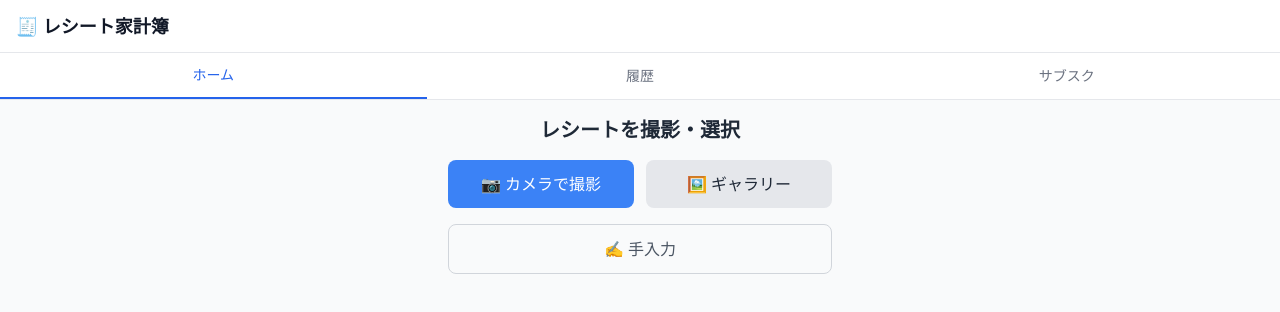
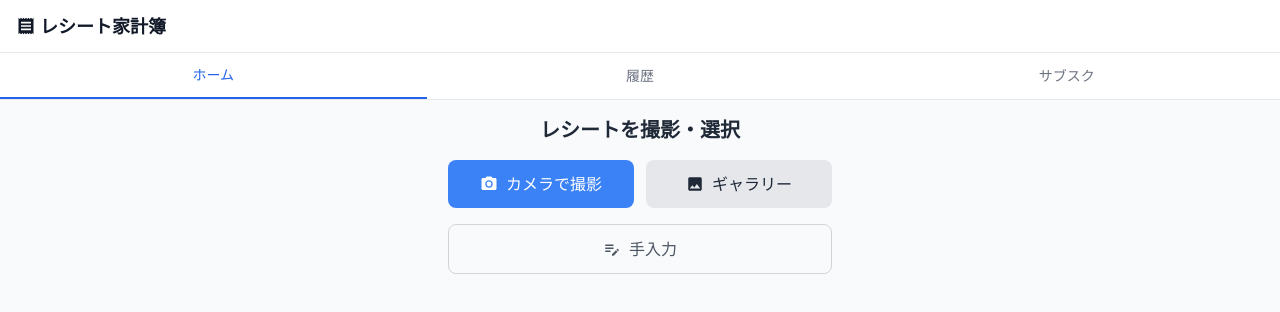
Before and after one commit to qqqlq/receipt-kakeibo, a React (Vite) app: page / in a window 1280 px wide. Shown: the top 312 px of the page. Built offline with nearby package versions, Linux system fonts and the light colour scheme.

Commit message:
絵文字を react-icons（MdシリーズSVGアイコン）に置き換え

```diff
--- a/package.json
+++ b/package.json
@@ -13,7 +13,8 @@
   "dependencies": {
     "heic2any": "^0.0.4",
     "react": "^18.3.1",
-    "react-dom": "^18.3.1"
+    "react-dom": "^18.3.1",
+    "react-icons": "^5.6.0"
   },
   "devDependencies": {
     "@vitejs/plugin-react": "^4.3.4",
--- a/src/App.jsx
+++ b/src/App.jsx
@@ -1,4 +1,5 @@
 import { useState, useCallback } from 'react'
+import { MdReceipt, MdCheckCircle } from 'react-icons/md'
 import { ReceiptUploader } from './components/ReceiptUploader.jsx'
 import { ReceiptPreview } from './components/ReceiptPreview.jsx'
 import { HistoryList } from './components/HistoryList.jsx'
@@ -88,7 +89,7 @@ export default function App() {
     <div className="min-h-screen bg-gray-50 flex flex-col">
       {/* ヘッダー */}
       <header className="bg-white border-b border-gray-200 px-4 py-3 flex items-center">
-        <h1 className="text-lg font-bold text-gray-900">🧾 レシート家計簿</h1>
+        <h1 className="text-lg font-bold text-gray-900 flex items-center gap-1"><MdReceipt className="text-xl" /> レシート家計簿</h1>
       </header>
 
       {/* タブ */}
@@ -136,7 +137,7 @@ export default function App() {
 
             {phase === 'done' && (
               <div className="flex flex-col items-center justify-center py-16 gap-4">
-                <p className="text-5xl">✅</p>
+                <MdCheckCircle className="text-6xl text-green-500" />
                 <p className="text-gray-700 font-medium">記録完了！</p>
               </div>
             )}
--- a/src/components/HistoryList.jsx
+++ b/src/components/HistoryList.jsx
@@ -1,4 +1,5 @@
 import { useState, useEffect } from 'react'
+import { MdListAlt } from 'react-icons/md'
 import { getHistory } from '../lib/api.js'
 
 /**
@@ -51,7 +52,7 @@ export function HistoryList() {
   if (rows.length === 0) {
     return (
       <div className="p-8 text-center text-gray-400">
-        <p className="text-4xl mb-3">📋</p>
+        <MdListAlt className="text-5xl mb-3 mx-auto" />
         <p>まだ記録がありません</p>
       </div>
     )
--- a/src/components/ReceiptPreview.jsx
+++ b/src/components/ReceiptPreview.jsx
@@ -1,4 +1,5 @@
 import { useState, useEffect } from 'react'
+import { MdAddChart } from 'react-icons/md'
 import { CATEGORIES, PAYMENT_METHODS } from '../lib/constants.js'
 
 /**
@@ -174,7 +175,7 @@ export function ReceiptPreview({ data, onSave, onReset, isSaving }) {
               保存中…
             </>
           ) : (
-            '📊 スプレッドシートに追加'
+            <><MdAddChart className="text-lg" /> スプレッドシートに追加</>
           )}
         </button>
       </div>
--- a/src/components/ReceiptUploader.jsx
+++ b/src/components/ReceiptUploader.jsx
@@ -1,4 +1,5 @@
 import { useRef, useState } from 'react'
+import { MdCameraAlt, MdPhoto, MdEditNote, MdDocumentScanner } from 'react-icons/md'
 
 /**
  * レシートのアップロード・撮影コンポーネント
@@ -61,17 +62,17 @@ export function ReceiptUploader({ onRead, onManualInput, isLoading }) {
           type="button"
           onClick={() => cameraInputRef.current?.click()}
           disabled={isLoading}
-          className="flex-1 min-h-[44px] bg-blue-500 hover:bg-blue-600 active:bg-blue-700 text-white font-medium rounded-lg px-4 py-3 disabled:opacity-50 transition-colors"
+          className="flex-1 min-h-[44px] bg-blue-500 hover:bg-blue-600 active:bg-blue-700 text-white font-medium rounded-lg px-4 py-3 disabled:opacity-50 transition-colors flex items-center justify-center gap-2"
         >
-          📷 カメラで撮影
+          <MdCameraAlt className="text-lg" /> カメラで撮影
         </button>
         <button
           type="button"
           onClick={() => galleryInputRef.current?.click()}
           disabled={isLoading}
-          className="flex-1 min-h-[44px] bg-gray-200 hover:bg-gray-300 active:bg-gray-400 text-gray-800 font-medium rounded-lg px-4 py-3 disabled:opacity-50 transition-colors"
+          className="flex-1 min-h-[44px] bg-gray-200 hover:bg-gray-300 active:bg-gray-400 text-gray-800 font-medium rounded-lg px-4 py-3 disabled:opacity-50 transition-colors flex items-center justify-center gap-2"
         >
-          🖼 ギャラリー
+          <MdPhoto className="text-lg" /> ギャラリー
         </button>
       </div>
 
@@ -80,9 +81,9 @@ export function ReceiptUploader({ onRead, onManualInput, isLoading }) {
         type="button"
         onClick={onManualInput}
         disabled={isLoading}
-        className="w-full max-w-sm min-h-[44px] border border-gray-300 hover:bg-gray-50 text-gray-600 font-medium rounded-lg px-4 py-3 disabled:opacity-50 transition-colors"
+        className="w-full max-w-sm min-h-[44px] border border-gray-300 hover:bg-gray-50 text-gray-600 font-medium rounded-lg px-4 py-3 disabled:opacity-50 transition-colors flex items-center justify-center gap-2"
       >
-        ✍️ 手入力
+        <MdEditNote className="text-lg" /> 手入力
       </button>
 
       {/* プレビュー */}
@@ -115,7 +116,7 @@ export function ReceiptUploader({ onRead, onManualInput, isLoading }) {
                   読み取り中…
                 </>
               ) : (
-                '✨ 読み取る'
+                <><MdDocumentScanner className="text-lg" /> 読み取る</>
               )}
             </button>
           </div>
--- a/src/components/SubscriptionManager.jsx
+++ b/src/components/SubscriptionManager.jsx
@@ -1,4 +1,5 @@
 import { useState, useEffect } from 'react'
+import { MdInbox, MdDeleteOutline } from 'react-icons/md'
 import { getSubscriptions, addSubscription, disableSubscription } from '../lib/api.js'
 import { CATEGORIES, PAYMENT_METHODS } from '../lib/constants.js'
 
@@ -91,7 +92,7 @@ export function SubscriptionManager() {
         </div>
       ) : subscriptions.length === 0 ? (
         <div className="py-8 text-center text-gray-400">
-          <p className="text-3xl mb-2">📭</p>
+          <MdInbox className="text-4xl mb-2 mx-auto" />
           <p>登録済みのサブスクはありません</p>
         </div>
       ) : (
@@ -117,7 +118,7 @@ export function SubscriptionManager() {
                 className="min-h-[44px] px-3 text-red-400 hover:text-red-600 transition-colors"
                 aria-label="削除"
               >
-                🗑
+                <MdDeleteOutline className="text-xl" />
               </button>
             </div>
           ))}
```
Also changed, not shown: 1 other file (tests, documents, lock files or other folders).
